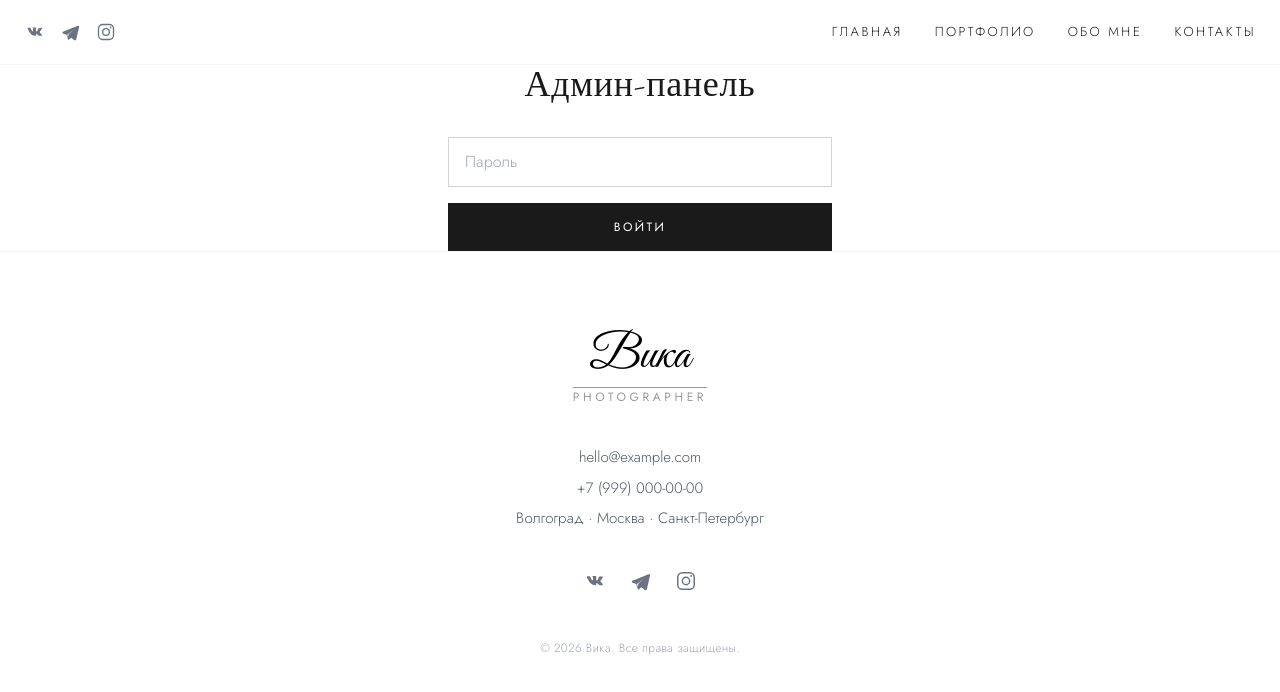
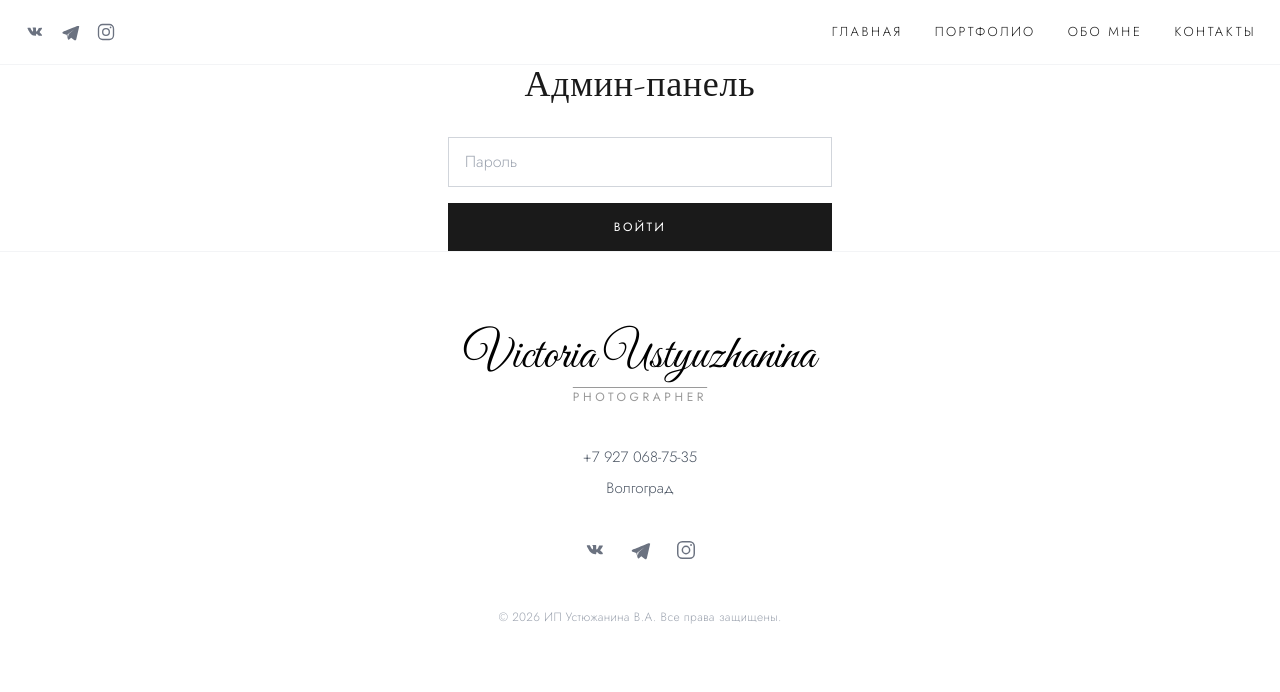
Before and after one commit to vikylia2303-tech/photo-gallery, a Next.js app: page /admin in a window 1280 px wide. Shown: the top 692 px of the page. Built offline with nearby package versions, Linux system fonts and the light colour scheme.

Commit message:
Add files via upload

```diff
--- a/components/Footer.tsx
+++ b/components/Footer.tsx
@@ -2,32 +2,29 @@ export default function Footer() {
   return (
     <footer id="contact" className="border-t border-gray-100 py-20 text-center">
       <div className="container-narrow">
-        <h2 className="signature text-5xl text-black mb-2">Вика</h2>
+        <h2 className="signature text-5xl text-black mb-2">Victoria Ustyuzhanina</h2>
         <p className="overline mb-10">photographer</p>
 
         <div className="space-y-2 text-gray-600 text-[15px]">
           <p>
-            <a href="mailto:hello@example.com" className="hover:text-black transition">hello@example.com</a>
+            <a href="tel:+79270687535" className="hover:text-black transition">+7 927 068-75-35</a>
           </p>
-          <p>
-            <a href="tel:+79990000000" className="hover:text-black transition">+7 (999) 000-00-00</a>
-          </p>
-          <p>Волгоград · Москва · Санкт-Петербург</p>
+          <p>Волгоград</p>
         </div>
 
         <div className="flex items-center justify-center gap-6 mt-10 text-gray-500">
-          <a href="https://vk.com" className="hover:text-black transition" target="_blank" rel="noreferrer">
+          <a href="https://vk.com/nikatarova" className="hover:text-black transition" target="_blank" rel="noreferrer">
             <svg width="22" height="22" viewBox="0 0 24 24" fill="currentColor"><path d="M12.79 16.5h1.04s.31-.03.47-.21c.15-.16.15-.46.15-.46s-.02-1.4.63-1.6c.64-.2 1.46 1.36 2.33 1.96.66.46 1.16.36 1.16.36l2.33-.03s1.22-.08.64-1.04c-.05-.08-.34-.71-1.74-2.01-1.47-1.36-1.27-1.14.5-3.49 1.07-1.43 1.5-2.31 1.37-2.68-.13-.36-.92-.27-.92-.27l-2.62.02s-.2-.03-.34.06c-.14.09-.23.28-.23.28s-.42 1.11-.97 2.06c-1.18 1.99-1.65 2.1-1.84 1.97-.45-.29-.34-1.17-.34-1.79 0-1.95.3-2.76-.58-2.97-.29-.07-.5-.12-1.25-.12-.96 0-1.77 0-2.23.22-.31.15-.54.49-.4.51.17.02.55.1.76.38.26.36.25 1.16.25 1.16s.15 2.21-.35 2.49c-.35.19-.82-.2-1.87-2.02-.54-.93-.94-1.96-.94-1.96s-.08-.19-.22-.29c-.17-.12-.4-.16-.4-.16l-2.49.02s-.37.01-.51.17c-.12.14-.01.44-.01.44s1.95 4.56 4.16 6.86c2.02 2.11 4.32 1.97 4.32 1.97z"/></svg>
           </a>
-          <a href="https://t.me" className="hover:text-black transition" target="_blank" rel="noreferrer">
+          <a href="https://t.me/viktoriia_taranova" className="hover:text-black transition" target="_blank" rel="noreferrer">
             <svg width="22" height="22" viewBox="0 0 24 24" fill="currentColor"><path d="M21.94 4.93c-.27-.23-.7-.26-1.2-.07h-.01C20.2 5.06 4.6 11.36 3.97 11.62c-.12.04-1.13.44-1.03 1.28.09.76.9 1.07 1 1.11l3.97 1.36c.26.86 1.23 4.02 1.44 4.71.13.43.35 1 .73 1.12.34.13.67.01.88-.16l2.43-2.25 3.92 3.05.09.05c.27.12.52.18.76.18.18 0 .35-.04.51-.11.55-.24.77-.79.79-.85L23 5.79c.16-.74-.06-1.39-.66-.86zM10.5 14.5l-1.07 4.07-.5-3.5 8.07-6.07-6.5 5.5z"/></svg>
           </a>
-          <a href="https://instagram.com" className="hover:text-black transition" target="_blank" rel="noreferrer">
+          <a href="https://instagram.com/nikatarova" className="hover:text-black transition" target="_blank" rel="noreferrer">
             <svg width="22" height="22" viewBox="0 0 24 24" fill="none" stroke="currentColor" strokeWidth="1.6"><rect x="3" y="3" width="18" height="18" rx="5"/><circle cx="12" cy="12" r="4"/><circle cx="17.5" cy="6.5" r="1" fill="currentColor" stroke="none"/></svg>
           </a>
         </div>
 
-        <p className="text-xs text-gray-400 mt-12 tracking-wide">© 2026 Вика. Все права защищены.</p>
+        <p className="text-xs text-gray-400 mt-12 tracking-wide">© 2026 ИП Устюжанина В.А. Все права защищены.</p>
       </div>
     </footer>
   )
--- a/components/Header.tsx
+++ b/components/Header.tsx
@@ -19,13 +19,13 @@ export default function Header() {
         <div className="flex items-center justify-between h-16">
           {/* Social icons */}
           <div className="flex items-center gap-4 text-gray-500">
-            <a href="https://vk.com" aria-label="VK" className="hover:text-black transition" target="_blank" rel="noreferrer">
+            <a href="https://vk.com/nikatarova" aria-label="VK" className="hover:text-black transition" target="_blank" rel="noreferrer">
               <svg width="20" height="20" viewBox="0 0 24 24" fill="currentColor"><path d="M12.79 16.5h1.04s.31-.03.47-.21c.15-.16.15-.46.15-.46s-.02-1.4.63-1.6c.64-.2 1.46 1.36 2.33 1.96.66.46 1.16.36 1.16.36l2.33-.03s1.22-.08.64-1.04c-.05-.08-.34-.71-1.74-2.01-1.47-1.36-1.27-1.14.5-3.49 1.07-1.43 1.5-2.31 1.37-2.68-.13-.36-.92-.27-.92-.27l-2.62.02s-.2-.03-.34.06c-.14.09-.23.28-.23.28s-.42 1.11-.97 2.06c-1.18 1.99-1.65 2.1-1.84 1.97-.45-.29-.34-1.17-.34-1.79 0-1.95.3-2.76-.58-2.97-.29-.07-.5-.12-1.25-.12-.96 0-1.77 0-2.23.22-.31.15-.54.49-.4.51.17.02.55.1.76.38.26.36.25 1.16.25 1.16s.15 2.21-.35 2.49c-.35.19-.82-.2-1.87-2.02-.54-.93-.94-1.96-.94-1.96s-.08-.19-.22-.29c-.17-.12-.4-.16-.4-.16l-2.49.02s-.37.01-.51.17c-.12.14-.01.44-.01.44s1.95 4.56 4.16 6.86c2.02 2.11 4.32 1.97 4.32 1.97z"/></svg>
             </a>
-            <a href="https://t.me" aria-label="Telegram" className="hover:text-black transition" target="_blank" rel="noreferrer">
+            <a href="https://t.me/viktoriia_taranova" aria-label="Telegram" className="hover:text-black transition" target="_blank" rel="noreferrer">
               <svg width="20" height="20" viewBox="0 0 24 24" fill="currentColor"><path d="M21.94 4.93c-.27-.23-.7-.26-1.2-.07h-.01C20.2 5.06 4.6 11.36 3.97 11.62c-.12.04-1.13.44-1.03 1.28.09.76.9 1.07 1 1.11l3.97 1.36c.26.86 1.23 4.02 1.44 4.71.13.43.35 1 .73 1.12.34.13.67.01.88-.16l2.43-2.25 3.92 3.05.09.05c.27.12.52.18.76.18.18 0 .35-.04.51-.11.55-.24.77-.79.79-.85L23 5.79c.16-.74-.06-1.39-.66-.86zM10.5 14.5l-1.07 4.07-.5-3.5 8.07-6.07-6.5 5.5z"/></svg>
             </a>
-            <a href="https://instagram.com" aria-label="Instagram" className="hover:text-black transition" target="_blank" rel="noreferrer">
+            <a href="https://instagram.com/nikatarova" aria-label="Instagram" className="hover:text-black transition" target="_blank" rel="noreferrer">
               <svg width="20" height="20" viewBox="0 0 24 24" fill="none" stroke="currentColor" strokeWidth="1.6"><rect x="3" y="3" width="18" height="18" rx="5"/><circle cx="12" cy="12" r="4"/><circle cx="17.5" cy="6.5" r="1" fill="currentColor" stroke="none"/></svg>
             </a>
           </div>
```
